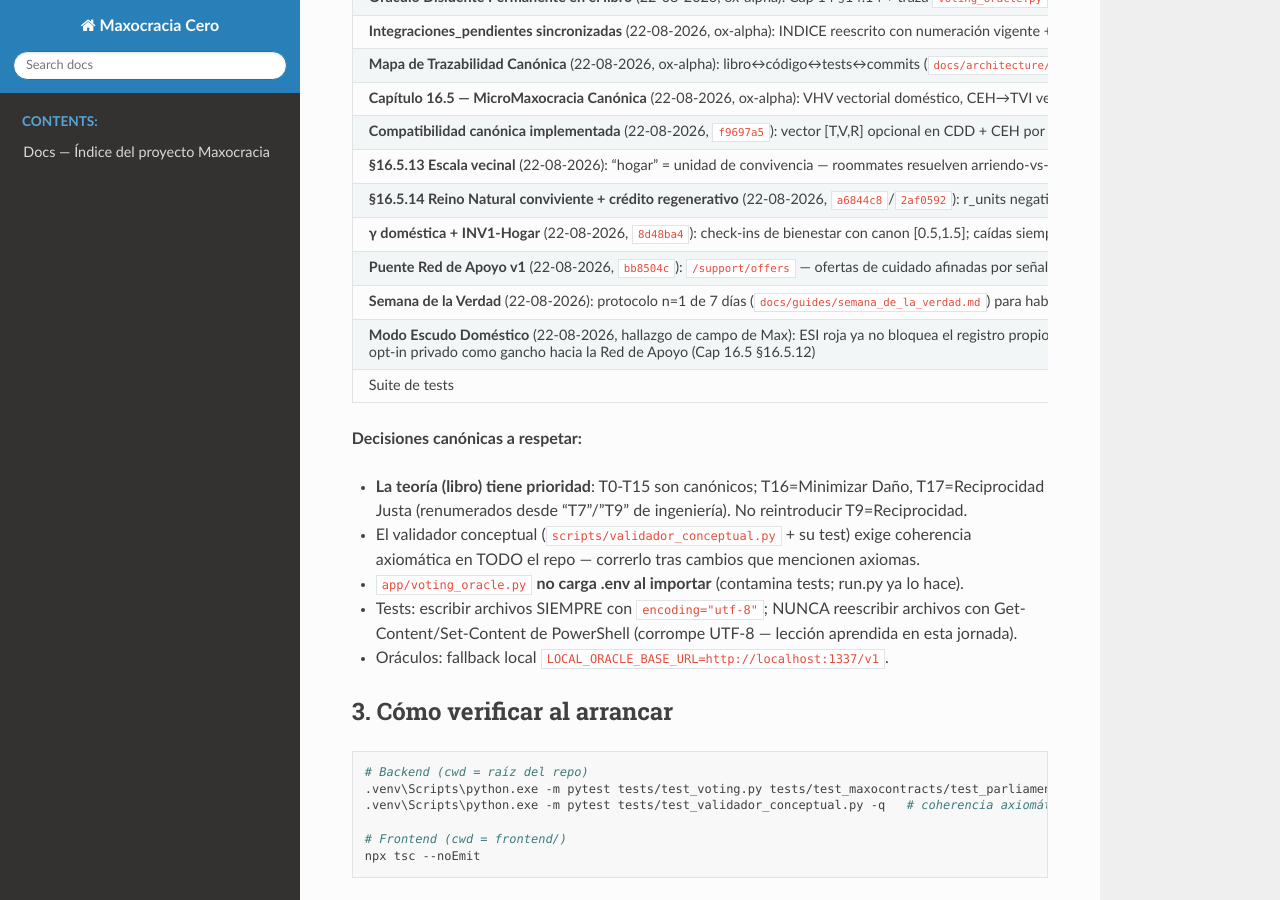
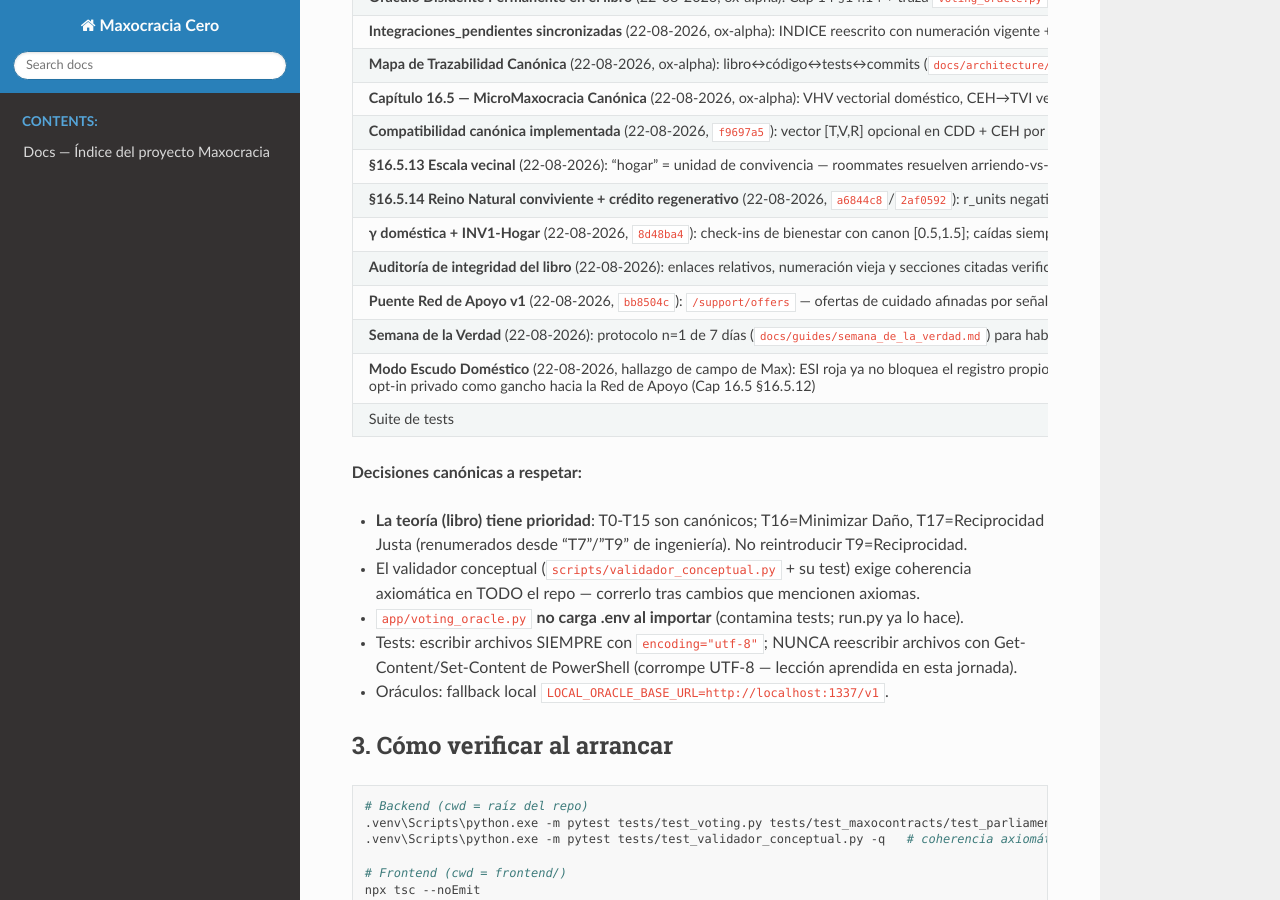
Before and after one commit to maxnelsonlopez/maxocracia-cero, a Sphinx documentation site: the page built from docs/SESION_NEXT_PROMPT.md, in a window 1280 px wide and 900 px high, scrolled down 1374 px. Built offline with Sphinx 7.4.7 and the Read the Docs theme 3.1.0, drawn with Linux system fonts in a browser that asks for light colours; pages that are not in the unit, such as notebooks, are missing from menus.

Commit message:
docs(release): estados al dia - ui canonica implementada y auditoria de integridad registrada

```diff
--- a/docs/SESION_NEXT_PROMPT.md
+++ b/docs/SESION_NEXT_PROMPT.md
@@ -49,7 +49,8 @@
 | **Compatibilidad canónica implementada** (22-08-2026, `f9697a5`): vector [T,V,R] opcional en CDD + CEH por TVI vendido (`ceh_mode`/`hourly_rate`, fallback fiat seguro) + pesos p₁/p₂/p₃ expuestos — contabilidad doméstica legible en el mismo libro mayor que el sistema general | ✅ backend · 🔴 UI de los campos |
 | **§16.5.13 Escala vecinal** (22-08-2026): "hogar" = unidad de convivencia — roommates resuelven arriendo-vs-tareas con TVI vendido; conjuntos residenciales vía maxo_parties (`coop-`/`society-`) y contratos interescala N-de-M | ✅ teoría · 🔴 primera unidad vecinal real |
 | **§16.5.14 Reino Natural conviviente + crédito regenerativo** (22-08-2026, `a6844c8`/`2af0592`): r_units negativo en CDD (EVV §4.3); eco-partes con guardián oráculo como representantes; TA no colonizado (PIU); SDV-E + INV2-E convocados como próxima gran ramificación | ✅ código+teoría · 🔴 SDV-E estándar |
-| **γ doméstica + INV1-Hogar** (22-08-2026, `8d48ba4`): check-ins de bienestar con canon [0.5,1.5]; caídas siempre escuchadas; el angusto de un protegido jamás cruza pantallas ajenas | ✅ backend · 🔴 UI del check-in |
+| **γ doméstica + INV1-Hogar** (22-08-2026, `8d48ba4`): check-ins de bienestar con canon [0.5,1.5]; caídas siempre escuchadas; el angusto de un protegido jamás cruza pantallas ajenas | ✅ backend + **UI** (`fbe403c`, subagente constructor verificado) |
+| **Auditoría de integridad del libro** (22-08-2026): enlaces relativos, numeración vieja y secciones citadas verificadas deterministamente; 2 numeraciones del Cap 15 corregidas (`bb14bb8`) | ✅ |
 | **Puente Red de Apoyo v1** (22-08-2026, `bb8504c`): `/support/offers` — ofertas de cuidado afinadas por señal ESI con opt-in privado; respuestas jamás viajan | ✅ backend · 🔴 comunidad publica primeras ofertas |
 | **Semana de la Verdad** (22-08-2026): protocolo n=1 de 7 días (`docs/guides/semana_de_la_verdad.md`) para habitar el sistema real antes de reclutar cohorte — responde al hallazgo "0 cumplimientos" del informe v1.0 | ✅ protocolo · 🔴 ejecución humana |
 | **Modo Escudo Doméstico** (22-08-2026, hallazgo de campo de Max): ESI roja ya no bloquea el registro propio; cifras del protegido ocultas a los demás; frontend persiste CDD real con vista discreta; `wants_support` opt-in privado como gancho hacia la Red de Apoyo (Cap 16.5 §16.5.12) | ✅ código + libro · 🔴 puente v2: ofertas publicadas por la comunidad |
```
Also changed, not shown: docs/book/edicion_3_dinamica/capitulo_16_5_micromaxocracia_canonica_220826.md (+1 -1 lines).
